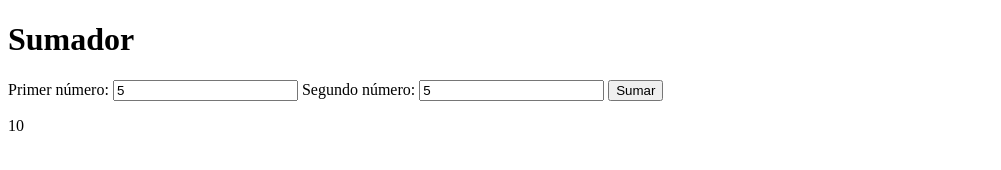
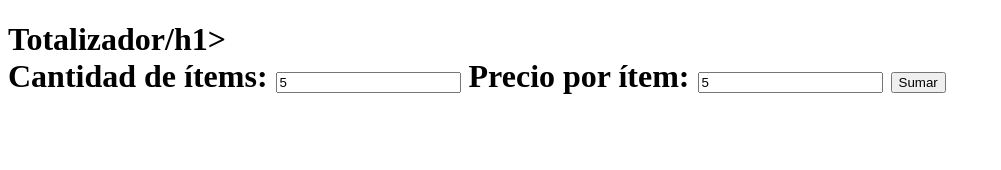
Before and after one commit to robert-ortiz/totalizador, a website built with Parcel: page index.html in a window 1280 px wide. Both pictures are taken after typing "5", "5" into the empty fields and a click on the input "Sumar". Shown: the whole page, without its empty margins (0-1001 px from the left). Built offline with nearby package versions, Linux system fonts and the light colour scheme.

Commit message:
feat: interfaz para ingresar precio por item

```diff
--- a/index.html
+++ b/index.html
@@ -1,15 +1,15 @@
 <!DOCTYPE html>
 <html xml:lang="es">
   <head>
-    <title>Sumador</title>
+    <title>Totalizador</title>
   </head>
   <body>
-    <h1>Sumador</h1>
-    <form id="sumar-form">
-      <label for="primer-numero">Primer número:</label>
-      <input type="number" id="primer-numero" />
-      <label for="segundo-numero">Segundo número:</label>
-      <input type="number" id="segundo-numero" />
+    <h1>Totalizador/h1>
+    <form id="ventas-form">
+      <label for="cant_items">Cantidad de ítems:</label>
+      <input type="number" id="cant_items "/>
+      <label for="precio_item">Precio por ítem:</label>
+      <input type="number" id="precio_item "/>
       <input type="submit" value="Sumar" id="sumar-button" />
     </form>
     <div id="resultado-div"></div>
--- a/src/presenter.js
+++ b/src/presenter.js
@@ -1,15 +1,14 @@
-import sumar from "./sumador";
 
-const first = document.querySelector("#primer-numero");
-const second = document.querySelector("#segundo-numero");
-const form = document.querySelector("#sumar-form");
-const div = document.querySelector("#resultado-div");
+const cant_items = document.querySelector('#cant_items');
+const form = document.querySelector('#ventas-form');
+const div = document.querySelector('#resultado-div');
+const precio_item = document.querySelector('#precio_item');
 
-form.addEventListener("submit", (event) => {
+form.addEventListener('submit', (event) => {
   event.preventDefault();
 
-  const firstNumber = Number.parseInt(first.value);
-  const secondNumber = Number.parseInt(second.value);
+  const cantitems = Number.parseInt(cant_items.value);
+  const precioitem = Number.parseInt(precio_item.value);
 
-  div.innerHTML = "<p>" + sumar(firstNumber, secondNumber) + "</p>";
+  div.innerHTML = '<p>' + '</p>';
 });
--- a/src/sumador.js
+++ /dev/null
@@ -1,5 +0,0 @@
-function sumar(a, b) {
-  return a + b;
-}
-
-export default sumar;
```
Also changed, not shown: script/commit-history.json (added, +21 -0 lines), src/sumador.test.js (deleted, +0 -7 lines).
